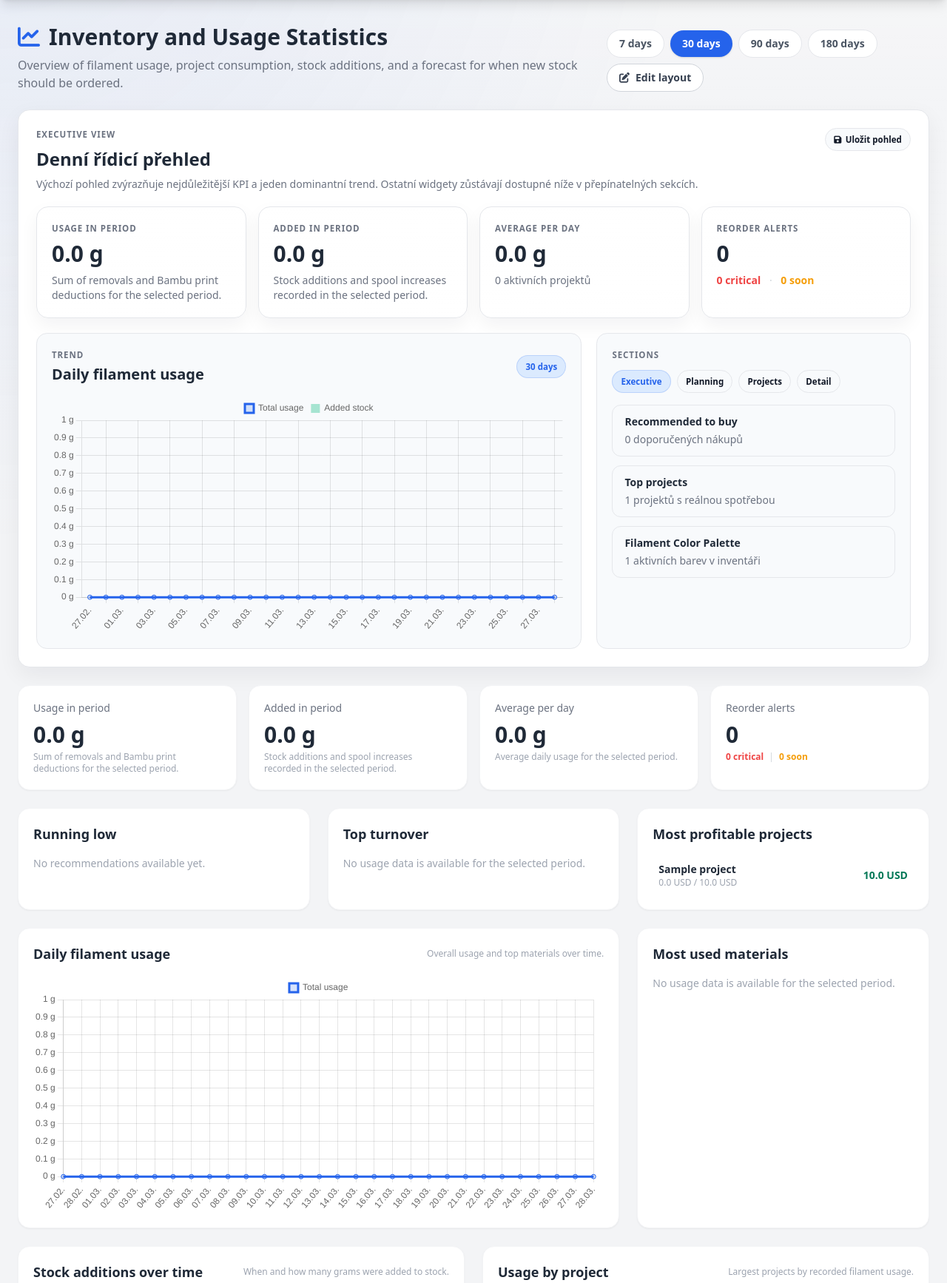
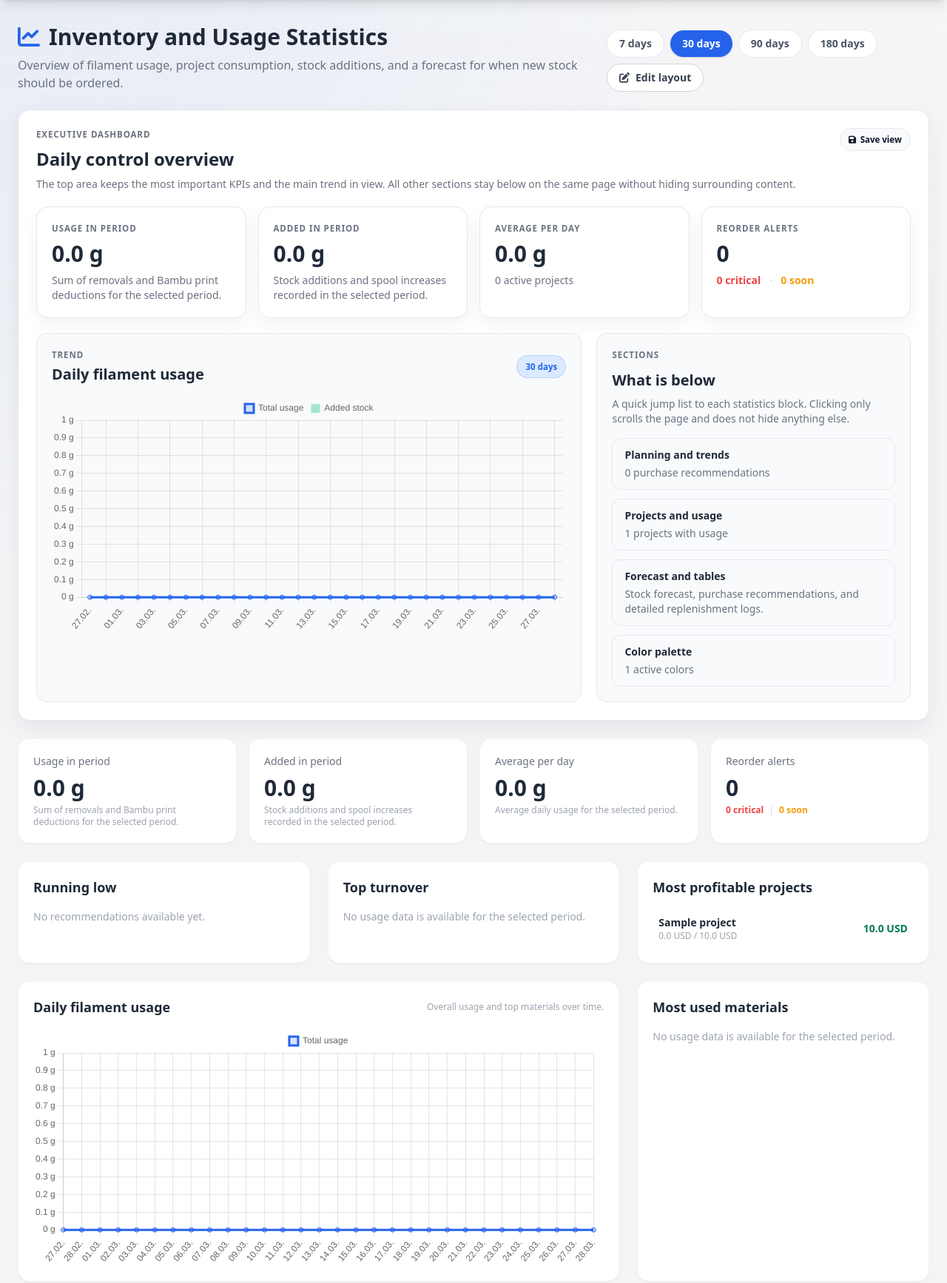
Before and after one commit to JackOneil/filament-manager, a Flask app: page /stats in a window 1280 px wide. Shown: the part 192-1926 px from the top of the page at 74% size. Run offline with Flask 3, Linux system fonts and the light colour scheme; tables that the repository leaves empty hold one stand-in row (values such as "Sample post"); some libraries are stand-ins or nearby versions.

Commit message:
chore: update version to v1.45.4 and enhance changelog
- Updated the application version from v1.45.2 to v1.45.4 in app.py and README.md.
- Added new entries in CHANGELOG.md for version 1.45.3 and 1.45.4 detailing changes and fixes.
- Improved the statistics dashboard with a more stable layout and navigation.
- Enhanced project management features with pagination and refined UI elements.
- Fixed issues with live printer data display and improved overall reliability.
- Added new translations for improved user experience in multiple languages.

```diff
--- a/app.py
+++ b/app.py
@@ -37,7 +37,7 @@
 from routes import register_all
 from messages import TRANSLATIONS
 
-APP_VERSION = '1.45.2'
+APP_VERSION = '1.45.4'
 
 csrf = CSRFProtect()
 
--- a/templates/base.html
+++ b/templates/base.html
@@ -548,8 +548,8 @@
                 if (editMode) {
                     scope.classList.add('layout-edit-mode');
                     if (btn) {
-                        btn.classList.add('bg-blue-600', 'text-white', 'border-blue-600');
-                        btn.classList.remove('bg-white', 'text-gray-700', 'border-gray-300');
+                        btn.classList.add('bg-blue-600', 'text-white', 'border-blue-600', 'hover:bg-blue-700');
+                        btn.classList.remove('bg-white', 'text-gray-700', 'border-gray-300', 'hover:bg-gray-50');
                     }
                     if (label) label.textContent = config.doneText;
                     if (hint) hint.classList.remove('hidden');
@@ -557,8 +557,8 @@
                 } else {
                     scope.classList.remove('layout-edit-mode');
                     if (btn) {
-                        btn.classList.remove('bg-blue-600', 'text-white', 'border-blue-600');
-                        btn.classList.add('bg-white', 'text-gray-700', 'border-gray-300');
+                        btn.classList.remove('bg-blue-600', 'text-white', 'border-blue-600', 'hover:bg-blue-700');
+                        btn.classList.add('bg-white', 'text-gray-700', 'border-gray-300', 'hover:bg-gray-50');
                     }
                     if (label) label.textContent = config.editText;
                     if (hint) hint.classList.add('hidden');
--- a/templates/stats.html
+++ b/templates/stats.html
@@ -41,9 +41,9 @@
     <div class="ui-panel">
         <div class="flex flex-col xl:flex-row xl:items-start xl:justify-between gap-4 mb-5">
             <div>
-                <div class="ui-label">Executive View</div>
-                <h2 class="text-2xl font-bold mt-2">Denní řídicí přehled</h2>
-                <p class="text-sm text-gray-500 mt-2">Výchozí pohled zvýrazňuje nejdůležitější KPI a jeden dominantní trend. Ostatní widgety zůstávají dostupné níže v přepínatelných sekcích.</p>
+                <div class="ui-label">{{ t('stats_executive_label') }}</div>
+                <h2 class="text-2xl font-bold mt-2">{{ t('stats_executive_heading') }}</h2>
+                <p class="text-sm text-gray-500 mt-2">{{ t('stats_executive_desc') }}</p>
             </div>
             <div class="flex flex-wrap gap-2 items-center">
                 <template x-for="preset in presets" :key="preset.id">
@@ -58,7 +58,7 @@
                     </div>
                 </template>
                 <button type="button" @click="savePreset()" class="ui-badge">
-                    <i class="fa-solid fa-floppy-disk"></i> Uložit pohled
+                    <i class="fa-solid fa-floppy-disk"></i> {{ t('stats_save_view') }}
                 </button>
             </div>
         </div>
@@ -77,7 +77,7 @@
             <div class="ui-kpi">
                 <div class="ui-label">{{ t('stats_daily_average') }}</div>
                 <div class="text-3xl font-bold mt-2">{{ summary.avg_daily_usage_period }} g</div>
-                <div class="text-sm text-gray-500 mt-2">{{ summary.active_projects }} aktivních projektů</div>
+                <div class="text-sm text-gray-500 mt-2">{{ summary.active_projects }} {{ t('stats_active_projects_short') }}</div>
             </div>
             <div class="ui-kpi">
                 <div class="ui-label">{{ t('stats_reorder_alerts') }}</div>
@@ -94,7 +94,7 @@
             <div class="ui-card-soft p-5">
                 <div class="flex items-center justify-between mb-4">
                     <div>
-                        <div class="ui-label">Trend</div>
+                        <div class="ui-label">{{ t('stats_executive_trend_label') }}</div>
                         <h3 class="text-xl font-bold mt-1">{{ t('stats_usage_chart') }}</h3>
                     </div>
                     <span class="ui-badge ui-badge-brand">{{ days }} {{ t('stats_days_suffix') }}</span>
@@ -104,26 +104,26 @@
                 </div>
             </div>
             <div class="ui-card-soft p-5">
-                <div class="ui-label mb-3">Sections</div>
-                <div class="flex flex-wrap gap-2 mb-4">
-                    <button type="button" @click="activeTab='executive'; sessionStorage.setItem('filament.statsActiveTab', 'executive')" :class="activeTab === 'executive' ? 'ui-badge ui-badge-brand' : 'ui-badge'">Executive</button>
-                    <button type="button" @click="activeTab='planning'; sessionStorage.setItem('filament.statsActiveTab', 'planning')" :class="activeTab === 'planning' ? 'ui-badge ui-badge-brand' : 'ui-badge'">Planning</button>
-                    <button type="button" @click="activeTab='projects'; sessionStorage.setItem('filament.statsActiveTab', 'projects')" :class="activeTab === 'projects' ? 'ui-badge ui-badge-brand' : 'ui-badge'">Projects</button>
-                    <button type="button" @click="activeTab='detail'; sessionStorage.setItem('filament.statsActiveTab', 'detail')" :class="activeTab === 'detail' ? 'ui-badge ui-badge-brand' : 'ui-badge'">Detail</button>
-                </div>
+                <div class="ui-label mb-3">{{ t('stats_navigator_label') }}</div>
+                <h3 class="text-xl font-bold">{{ t('stats_navigator_heading') }}</h3>
+                <p class="text-sm text-gray-500 mt-2 mb-4">{{ t('stats_navigator_desc') }}</p>
                 <div class="space-y-3 text-sm">
-                    <div class="rounded-xl border border-gray-200 px-4 py-3">
-                        <div class="font-semibold text-gray-800">{{ t('stats_recommend_buy') }}</div>
-                        <div class="text-gray-500 mt-1">{{ summary.reorder_recommendations }} doporučených nákupů</div>
-                    </div>
-                    <div class="rounded-xl border border-gray-200 px-4 py-3">
-                        <div class="font-semibold text-gray-800">{{ t('stats_project_usage_title') }}</div>
-                        <div class="text-gray-500 mt-1">{{ project_rows|length }} projektů s reálnou spotřebou</div>
-                    </div>
-                    <div class="rounded-xl border border-gray-200 px-4 py-3">
-                        <div class="font-semibold text-gray-800">{{ t('stats_color_palette') }}</div>
-                        <div class="text-gray-500 mt-1">{{ color_palette|length }} aktivních barev v inventáři</div>
-                    </div>
+                    <a href="#section_charts_primary" class="block rounded-xl border border-gray-200 px-4 py-3 hover:border-blue-300 hover:bg-blue-50/40 transition">
+                        <div class="font-semibold text-gray-800">{{ t('stats_section_planning_title') }}</div>
+                        <div class="text-gray-500 mt-1">{{ summary.reorder_recommendations }} {{ t('stats_recommendations_short') }}</div>
+                    </a>
+                    <a href="#section_overview" class="block rounded-xl border border-gray-200 px-4 py-3 hover:border-blue-300 hover:bg-blue-50/40 transition">
+                        <div class="font-semibold text-gray-800">{{ t('stats_section_projects_title') }}</div>
+                        <div class="text-gray-500 mt-1">{{ project_rows|length }} {{ t('stats_projects_with_usage_short') }}</div>
+                    </a>
+                    <a href="#section_tables" class="block rounded-xl border border-gray-200 px-4 py-3 hover:border-blue-300 hover:bg-blue-50/40 transition">
+                        <div class="font-semibold text-gray-800">{{ t('stats_section_detail_title') }}</div>
+                        <div class="text-gray-500 mt-1">{{ t('stats_section_detail_desc') }}</div>
+                    </a>
+                    <a href="#section_colors" class="block rounded-xl border border-gray-200 px-4 py-3 hover:border-blue-300 hover:bg-blue-50/40 transition">
+                        <div class="font-semibold text-gray-800">{{ t('stats_section_colors_title') }}</div>
+                        <div class="text-gray-500 mt-1">{{ color_palette|length }} {{ t('stats_active_colors_short') }}</div>
+                    </a>
                 </div>
             </div>
         </div>
@@ -132,7 +132,7 @@
     <!-- ══════════════════════════════════════════════════════════════ -->
     <!-- SECTION: KPI summary -->
     <!-- ══════════════════════════════════════════════════════════════ -->
-    <div class="stats-section" data-section-id="section_kpi" x-show="activeTab === 'planning'" x-cloak>
+    <div class="stats-section" id="section_kpi" data-section-id="section_kpi">
         <div class="section-edit-bar items-center gap-2 mb-2 bg-blue-50 border border-blue-200 rounded-lg px-3 py-2">
             <span class="cursor-grab active:cursor-grabbing text-gray-500 hover:text-gray-700"><i class="fa-solid fa-grip-vertical fa-lg"></i></span>
             <span class="text-sm font-semibold text-gray-700 ml-1">{{ t('stats_kpi_section') }}</span>
@@ -173,7 +173,7 @@
     <!-- ══════════════════════════════════════════════════════════════ -->
     <!-- SECTION: overview [low_stock | top_turnover | profitable] -->
     <!-- ══════════════════════════════════════════════════════════════ -->
-    <div class="stats-section" data-section-id="section_overview" x-show="activeTab === 'projects'" x-cloak>
+    <div class="stats-section" id="section_overview" data-section-id="section_overview">
         <div class="section-edit-bar items-center gap-2 mb-2 bg-blue-50 border border-blue-200 rounded-lg px-3 py-2">
             <span class="cursor-grab active:cursor-grabbing text-gray-500 hover:text-gray-700"><i class="fa-solid fa-grip-vertical fa-lg"></i></span>
             <span class="text-sm font-semibold text-gray-700 ml-1">{{ t('stats_overview_section') }}</span>
@@ -292,7 +292,7 @@
     <!-- ══════════════════════════════════════════════════════════════ -->
     <!-- SECTION: charts primary [usage (2/3) | material (1/3)] -->
     <!-- ══════════════════════════════════════════════════════════════ -->
-    <div class="stats-section" data-section-id="section_charts_primary" x-show="activeTab === 'planning'" x-cloak>
+    <div class="stats-section" id="section_charts_primary" data-section-id="section_charts_primary">
         <div class="section-edit-bar items-center gap-2 mb-2 bg-blue-50 border border-blue-200 rounded-lg px-3 py-2">
             <span class="cursor-grab active:cursor-grabbing text-gray-500 hover:text-gray-700"><i class="fa-solid fa-grip-vertical fa-lg"></i></span>
             <span class="text-sm font-semibold text-gray-700 ml-1">{{ t('stats_charts_primary_section') }}</span>
@@ -346,7 +346,7 @@
     <!-- ══════════════════════════════════════════════════════════════ -->
     <!-- SECTION: charts secondary [purchase | project] -->
     <!-- ══════════════════════════════════════════════════════════════ -->
-    <div class="stats-section" data-section-id="section_charts_secondary" x-show="activeTab === 'projects'" x-cloak>
+    <div class="stats-section" id="section_charts_secondary" data-section-id="section_charts_secondary">
         <div class="section-edit-bar items-center gap-2 mb-2 bg-blue-50 border border-blue-200 rounded-lg px-3 py-2">
             <span class="cursor-grab active:cursor-grabbing text-gray-500 hover:text-gray-700"><i class="fa-solid fa-grip-vertical fa-lg"></i></span>
             <span class="text-sm font-semibold text-gray-700 ml-1">{{ t('stats_charts_secondary_section') }}</span>
@@ -395,7 +395,7 @@
     <!-- ══════════════════════════════════════════════════════════════ -->
     <!-- SECTION: tables [forecast | purchase_recommendations] -->
     <!-- ══════════════════════════════════════════════════════════════ -->
-    <div class="stats-section" data-section-id="section_tables" x-show="activeTab === 'planning'" x-cloak>
+    <div class="stats-section" id="section_tables" data-section-id="section_tables">
         <div class="section-edit-bar items-center gap-2 mb-2 bg-blue-50 border border-blue-200 rounded-lg px-3 py-2">
             <span class="cursor-grab active:cursor-grabbing text-gray-500 hover:text-gray-700"><i class="fa-solid fa-grip-vertical fa-lg"></i></span>
             <span class="text-sm font-semibold text-gray-700 ml-1">{{ t('stats_tables_section') }}</span>
@@ -523,7 +523,7 @@
     <!-- ══════════════════════════════════════════════════════════════ -->
     <!-- SECTION: detail [project_usage | purchase_log] -->
     <!-- ══════════════════════════════════════════════════════════════ -->
-    <div class="stats-section" data-section-id="section_detail" x-show="activeTab === 'detail'" x-cloak>
+    <div class="stats-section" id="section_detail" data-section-id="section_detail">
         <div class="section-edit-bar items-center gap-2 mb-2 bg-blue-50 border border-blue-200 rounded-lg px-3 py-2">
             <span class="cursor-grab active:cursor-grabbing text-gray-500 hover:text-gray-700"><i class="fa-solid fa-grip-vertical fa-lg"></i></span>
             <span class="text-sm font-semibold text-gray-700 ml-1">{{ t('stats_detail_section') }}</span>
@@ -610,7 +610,7 @@
     <!-- SECTION: color palette -->
     <!-- ══════════════════════════════════════════════════════════════ -->
     {% if color_palette %}
-    <div class="stats-section" data-section-id="section_colors" x-show="activeTab === 'detail'" x-cloak>
+    <div class="stats-section" id="section_colors" data-section-id="section_colors">
         <div class="section-edit-bar items-center gap-2 mb-2 bg-blue-50 border border-blue-200 rounded-lg px-3 py-2">
             <span class="cursor-grab active:cursor-grabbing text-gray-500 hover:text-gray-700"><i class="fa-solid fa-grip-vertical fa-lg"></i></span>
             <span class="text-sm font-semibold text-gray-700 ml-1">{{ t('stats_color_palette') }}</span>
@@ -628,7 +628,7 @@
             <div class="flex flex-wrap gap-3">
                 {% for entry in color_palette %}
                 <div class="relative group">
-                    <a href="{{ url_for('index', color=entry.color_id) }}"
+                    <a href="{{ url_for('filaments_index', color=entry.color_id) }}"
                        class="block w-10 h-10 rounded-full border-2 border-white shadow-md ring-1 ring-gray-200 hover:ring-2 hover:ring-offset-1 hover:ring-blue-400 transition-all cursor-pointer"
                        style="background-color: {{ entry.hex_value }};"
                        title="{{ entry.color_name }}"></a>
@@ -676,7 +676,6 @@
 
 function statsDashboard() {
     return {
-        activeTab: 'executive',
         presets: [],
         init() {
             try {
@@ -684,23 +683,20 @@
             } catch (e) {
                 this.presets = [];
             }
-            const persistedTab = sessionStorage.getItem('filament.statsActiveTab');
-            if (persistedTab) this.activeTab = persistedTab;
         },
         savePreset() {
-            const name = window.prompt('Název uloženého pohledu statistik');
+            const name = window.prompt({{ t('stats_saved_view_prompt')|tojson }});
             if (!name) return;
             this.presets.push({
                 id: `${Date.now()}`,
                 name: name.trim(),
-                state: { tab: this.activeTab, days: {{ days }} }
+                state: { days: {{ days }} }
             });
             localStorage.setItem('filament.statsPresets', JSON.stringify(this.presets));
         },
         applyPreset(id) {
             const preset = this.presets.find(item => item.id === id);
             if (!preset) return;
-            sessionStorage.setItem('filament.statsActiveTab', preset.state.tab);
             window.location.href = `{{ url_for('stats') }}?days=${preset.state.days}`;
         },
         removePreset(id) {
@@ -888,15 +884,15 @@
     const hint = document.getElementById('editModeHint');
     if (editMode) {
         page.classList.add('edit-mode');
-        btn.classList.add('bg-blue-600','text-white','border-blue-600');
-        btn.classList.remove('bg-white','text-gray-700','border-gray-300');
+        btn.classList.add('bg-blue-600','text-white','border-blue-600','hover:bg-blue-700');
+        btn.classList.remove('bg-white','text-gray-700','border-gray-300','hover:bg-gray-50');
         label.textContent = '{{ t("stats_done_editing") }}';
         hint.classList.remove('hidden');
         enableDrag();
     } else {
         page.classList.remove('edit-mode');
-        btn.classList.remove('bg-blue-600','text-white','border-blue-600');
-        btn.classList.add('bg-white','text-gray-700','border-gray-300');
+        btn.classList.remove('bg-blue-600','text-white','border-blue-600','hover:bg-blue-700');
+        btn.classList.add('bg-white','text-gray-700','border-gray-300','hover:bg-gray-50');
         label.textContent = '{{ t("stats_edit_layout") }}';
         hint.classList.add('hidden');
         disableDrag();
```
Also changed, not shown: messages.py (+36 -0 lines), routes/inventory.py (+14 -9 lines), routes/projects.py (+60 -2 lines), templates/overview.html (+3 -17 lines), templates/project_detail.html (+0 -24 lines), templates/projects_index.html (+54 -18 lines), CHANGELOG.md, README.md.
